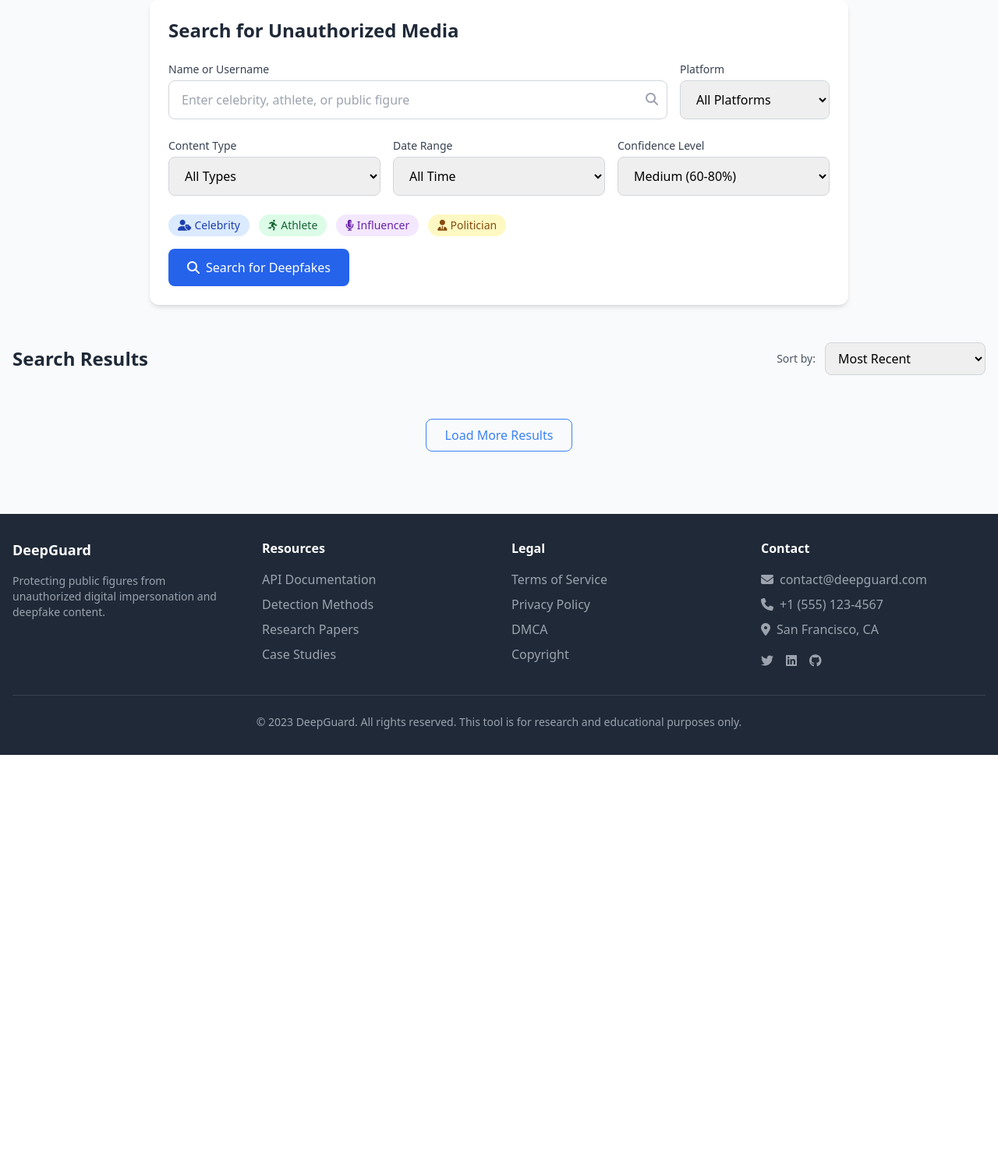
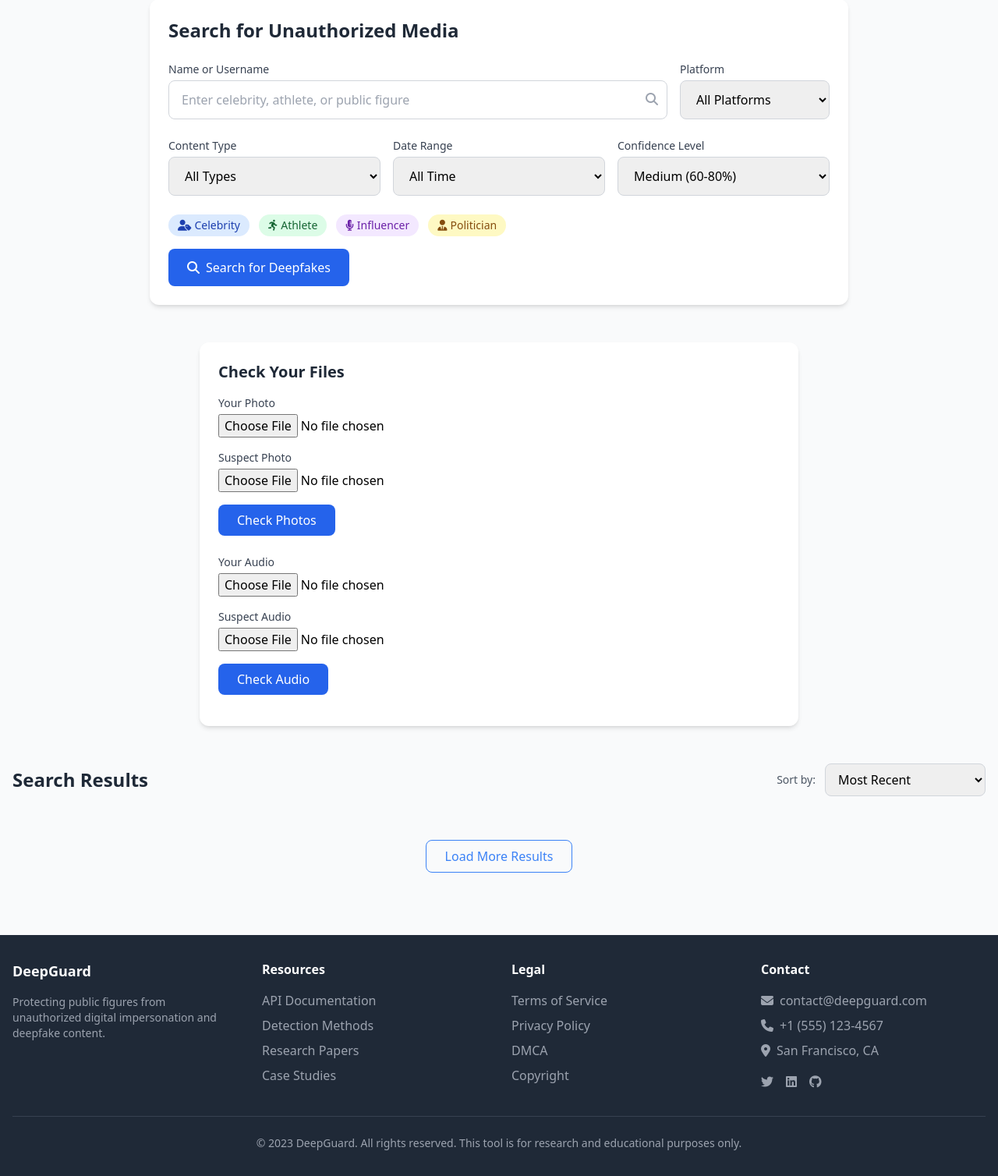
Before and after one commit to Tanisqgg/Ai_deepfake_takedown, a Python web app: template templates/WebUI.html in a window 1280 px wide. Shown: the part 117-1625 px from the top of the page at 78% size. Before the commit the page ends 1085 px from the top, so only its background shows below. Run offline with Jinja, Linux system fonts and the light colour scheme; the template is opened without the code that fills it, so the values that code supplies are empty; some libraries are stand-ins or nearby versions.

Commit message:
Add upload endpoints and UI

```diff
--- a/templates/WebUI.html
+++ b/templates/WebUI.html
@@ -128,6 +128,39 @@
             </div>
         </section>
 
+        <!-- Upload Section -->
+        <section class="mb-12">
+            <div class="max-w-3xl mx-auto bg-white rounded-xl shadow-md overflow-hidden p-6">
+                <h2 class="text-xl font-bold text-gray-800 mb-4">Check Your Files</h2>
+
+                <div class="mb-6 space-y-4">
+                    <div>
+                        <label class="block text-sm font-medium text-gray-700 mb-1" for="face-client">Your Photo</label>
+                        <input id="face-client" type="file" accept="image/*" class="w-full" />
+                    </div>
+                    <div>
+                        <label class="block text-sm font-medium text-gray-700 mb-1" for="face-suspect">Suspect Photo</label>
+                        <input id="face-suspect" type="file" accept="image/*" class="w-full" />
+                    </div>
+                    <button id="face-check" class="px-6 py-2 bg-blue-600 hover:bg-blue-700 text-white rounded-lg">Check Photos</button>
+                    <pre id="face-result" class="mt-2 text-sm text-gray-700"></pre>
+                </div>
+
+                <div class="space-y-4">
+                    <div>
+                        <label class="block text-sm font-medium text-gray-700 mb-1" for="voice-client">Your Audio</label>
+                        <input id="voice-client" type="file" accept="audio/*" class="w-full" />
+                    </div>
+                    <div>
+                        <label class="block text-sm font-medium text-gray-700 mb-1" for="voice-suspect">Suspect Audio</label>
+                        <input id="voice-suspect" type="file" accept="audio/*" class="w-full" />
+                    </div>
+                    <button id="voice-check" class="px-6 py-2 bg-blue-600 hover:bg-blue-700 text-white rounded-lg">Check Audio</button>
+                    <pre id="voice-result" class="mt-2 text-sm text-gray-700"></pre>
+                </div>
+            </div>
+        </section>
+
         <!-- Results Section -->
         <section>
             <div id="results-header" class="flex flex-col md:flex-row justify-between items-center mb-6">
@@ -230,6 +263,30 @@
                 container.classList.remove('opacity-50');
             }
         });
+
+        async function uploadAndCheck(url, clientFile, suspectFile) {
+            const fd = new FormData();
+            fd.append('client', clientFile);
+            fd.append('suspect', suspectFile);
+            const resp = await fetch(url, { method: 'POST', body: fd });
+            return resp.json();
+        }
+
+        document.getElementById('face-check').addEventListener('click', async () => {
+            const client = document.getElementById('face-client').files[0];
+            const suspect = document.getElementById('face-suspect').files[0];
+            if (!client || !suspect) return;
+            const result = await uploadAndCheck('/upload/face/', client, suspect);
+            document.getElementById('face-result').textContent = JSON.stringify(result, null, 2);
+        });
+
+        document.getElementById('voice-check').addEventListener('click', async () => {
+            const client = document.getElementById('voice-client').files[0];
+            const suspect = document.getElementById('voice-suspect').files[0];
+            if (!client || !suspect) return;
+            const result = await uploadAndCheck('/upload/voice/', client, suspect);
+            document.getElementById('voice-result').textContent = JSON.stringify(result, null, 2);
+        });
     </script>
 </body>
 </html>
```
Also changed, not shown: src/app.py (+42 -1 lines).
